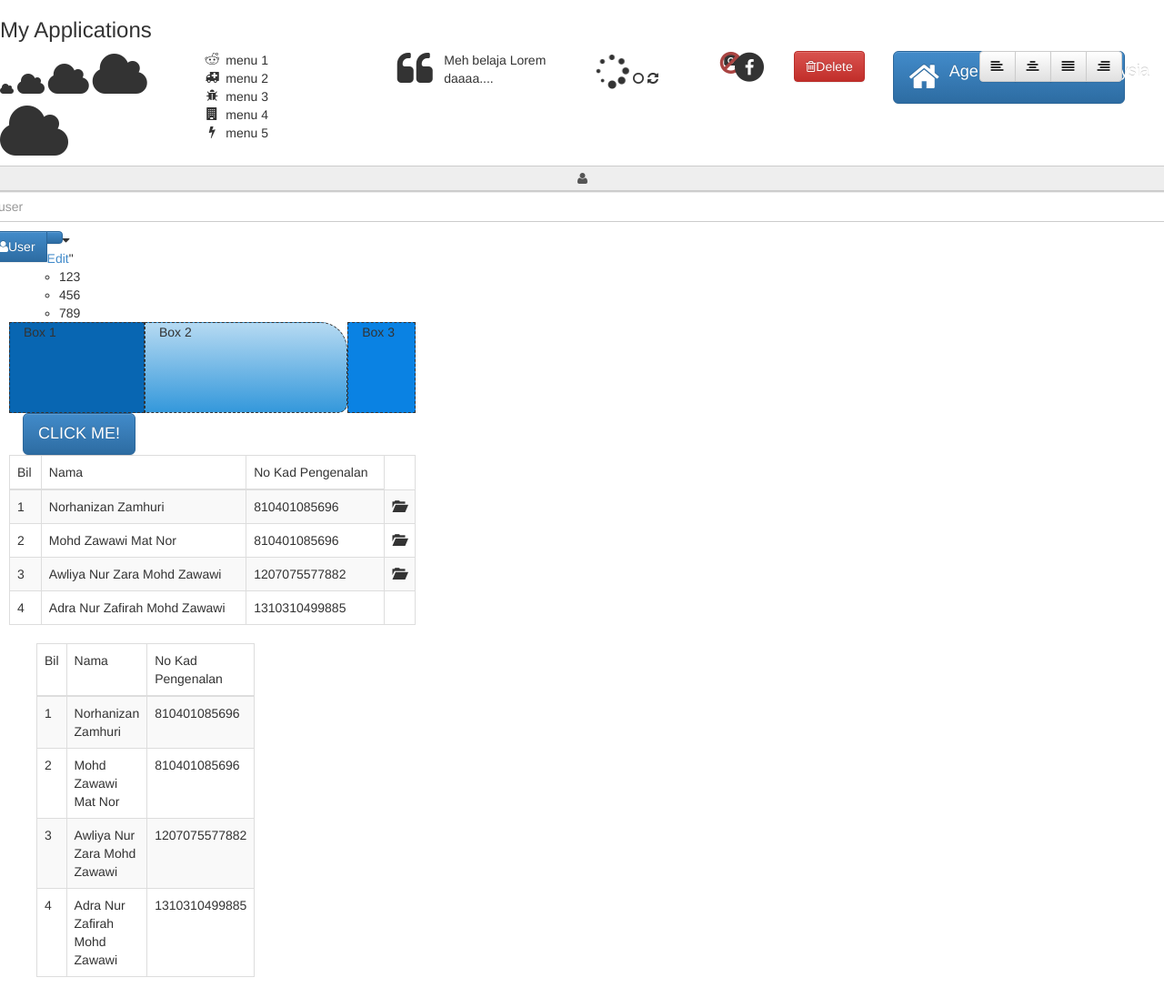
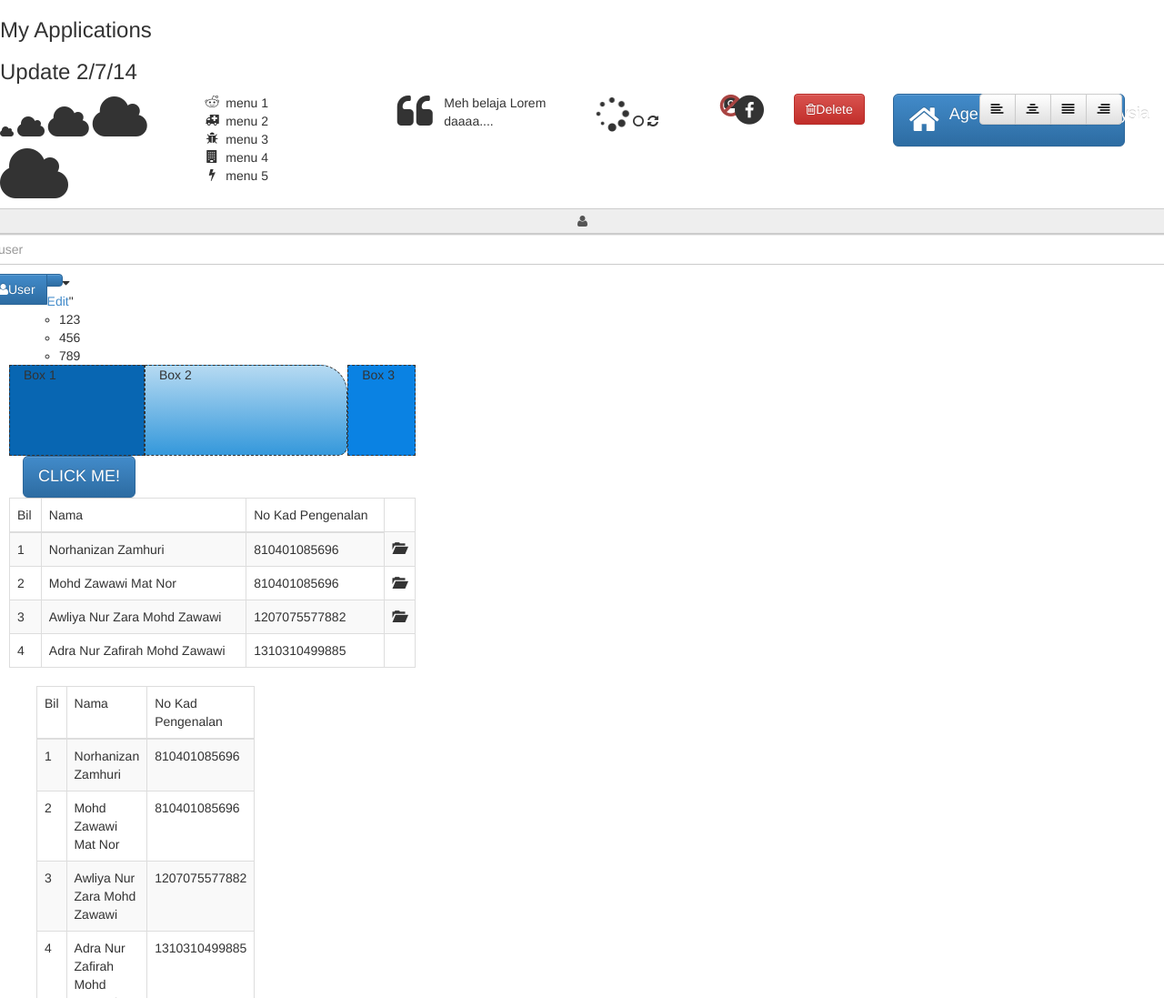
Before and after one commit to hanizan/myapp, a website: page index.html in a window 1280 px wide. Shown: the top 1097 px of the page at 91% size. Drawn offline with Linux system fonts and the light colour scheme.

Commit message:
update 2/7/14

```diff
--- a/index.html
+++ b/index.html
@@ -13,6 +13,7 @@
 
 	<body>
 	<h3>My Applications</h3>
+	<h3>Update 2/7/14</h3>
 	<div class="row">
 		<div class="col-md-2">
 
```
